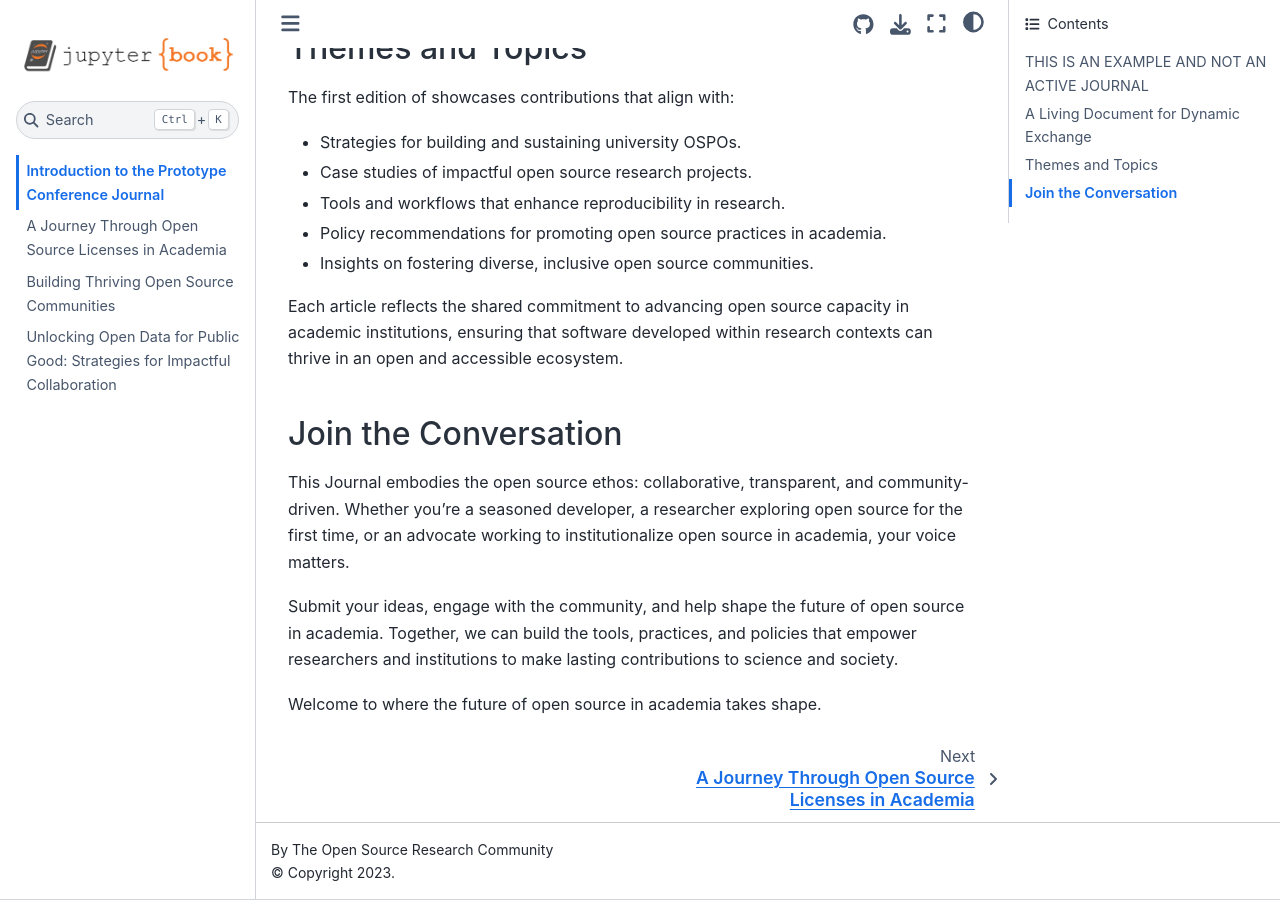
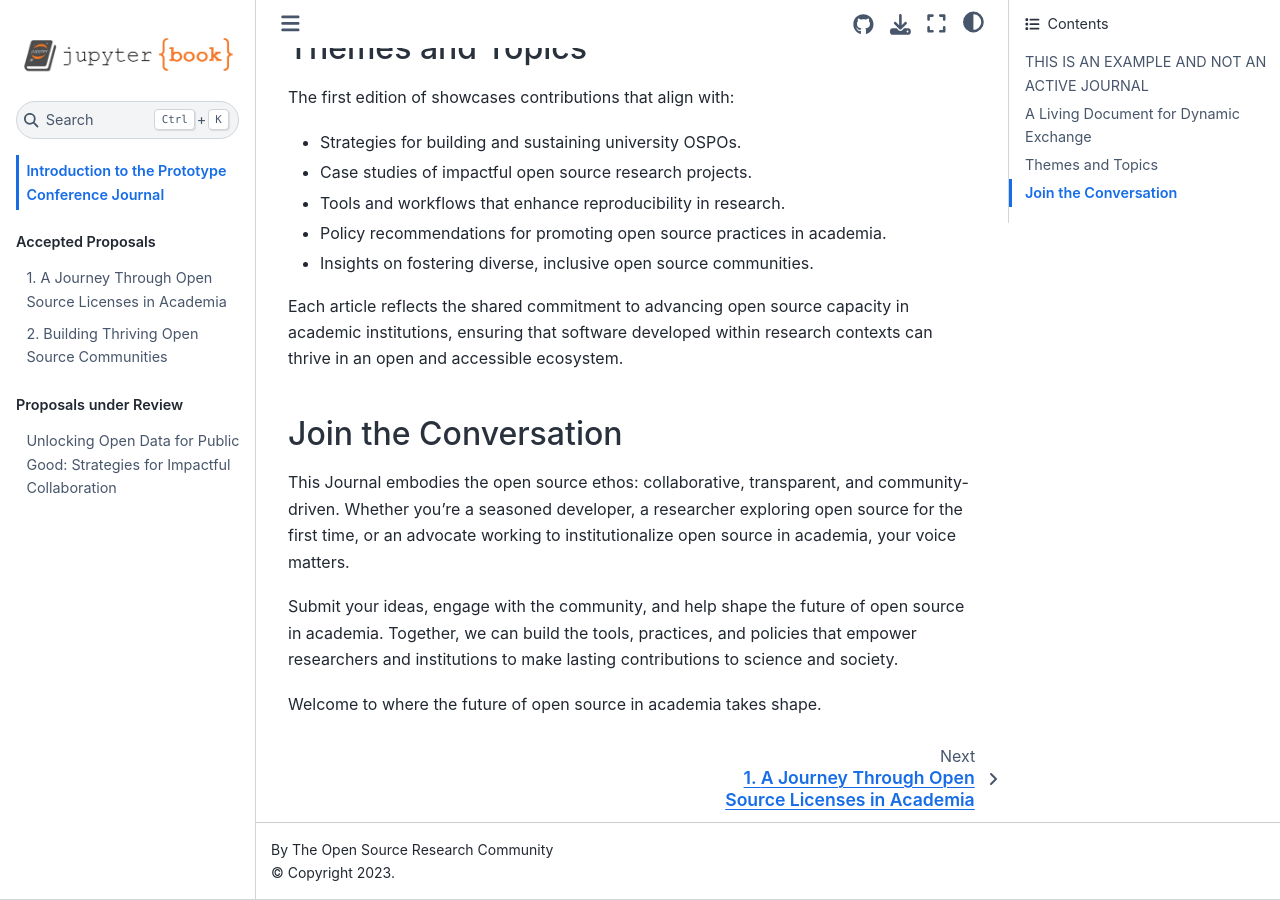
Before and after one commit to kefortney/Prototype_Conference_Journal, a Jupyter Book: the page built from index.md, in a window 1280 px wide and 900 px high, scrolled down 1027 px. Built offline with Jupyter Book 1.0.4 settings and Sphinx 7.4.7 and the Sphinx Book theme 1.1.4, drawn with Linux system fonts in a browser that asks for light colours.

Commit message:
added parts to TOC

```diff
--- a/_toc.yml
+++ b/_toc.yml
@@ -3,7 +3,12 @@
 
 format: jb-book
 root: index
-chapters:
-- file: content/chap1
-- file: content/chap2
-- file: proposals/Rivera_Unlocking_Open_Data_for_Public_Good
+parts:
+  - caption: Accepted Proposals
+    numbered: True  # Only applies to chapters in Part 1.
+    chapters:
+    - file: content/chap1
+    - file: content/chap2
+  - caption: Proposals under Review
+    chapters:
+    - file: proposals/Rivera_Unlocking_Open_Data_for_Public_Good
```
